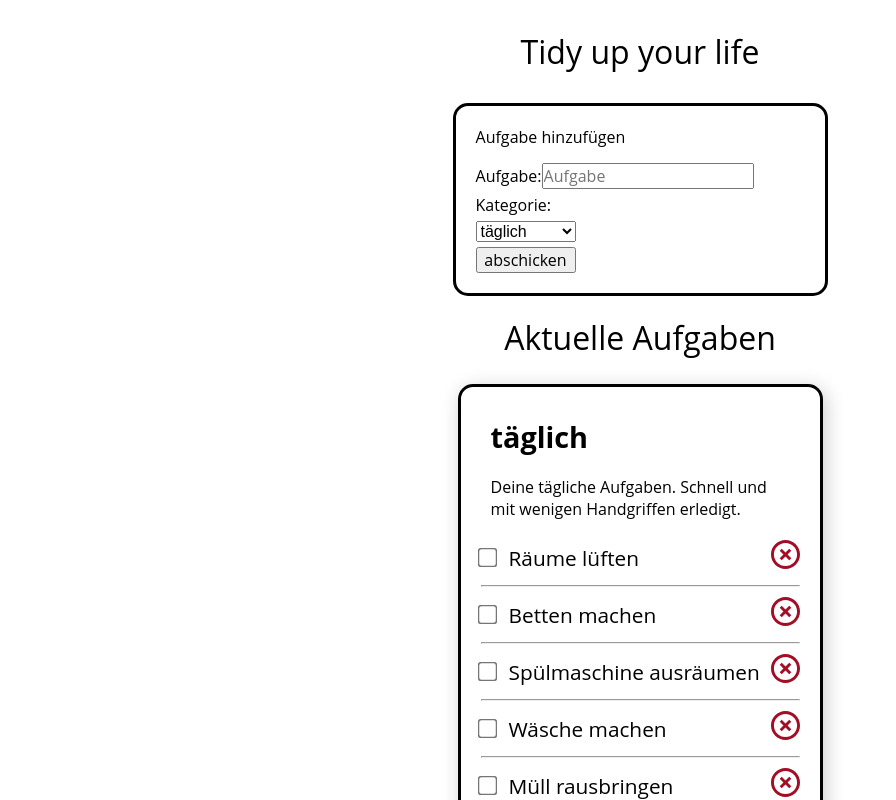
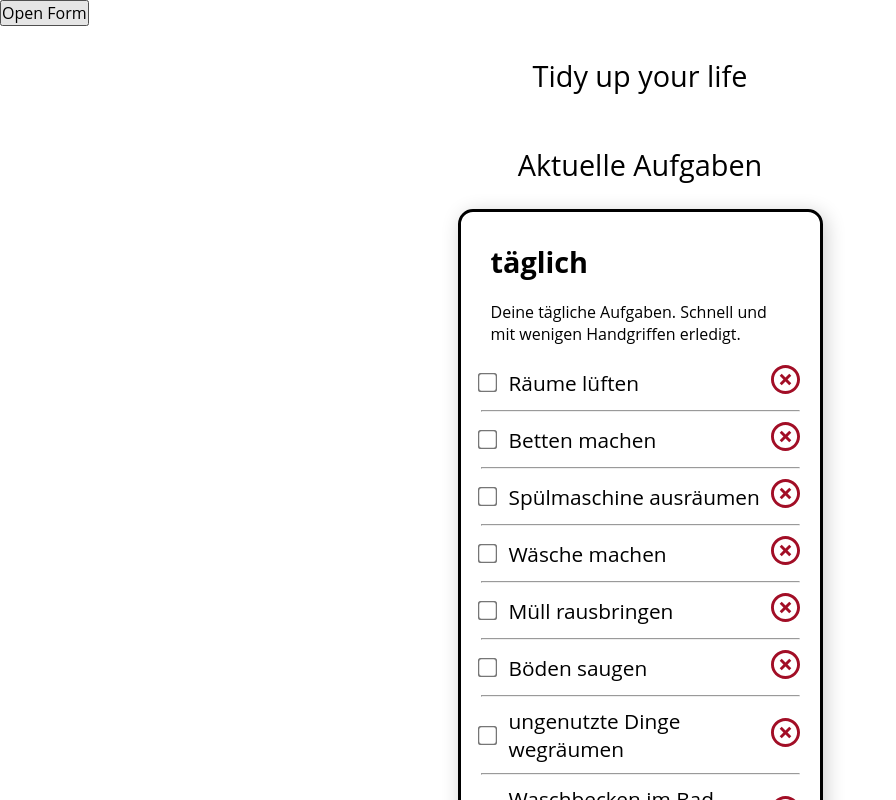
Before and after one commit to alicie232/capstone-project, a React (Create React App) app: page / in a window 1280 px wide. Shown: the top 800 px of the page, without its empty margins (0-896 px from the left). Built offline with nearby package versions, Linux system fonts and the light colour scheme.

Commit message:
add Modal for NewTodo Form

```diff
--- a/src/App.js
+++ b/src/App.js
@@ -9,10 +9,10 @@ const templatesFromLocal = loadFromLocalStorage('TaskTemplates');
 const todosFromLocal = loadFromLocalStorage(new Date().toLocaleDateString());
 
 export default function App() {
+  const [isOpen, setIsOpen] = useState(false);
   const [taskTemplates] = useState(() => {
     return templatesFromLocal ?? dailyTodos;
   });
-
   const [todos, setTodos] = useState(() => {
     const todaysTodos = taskTemplates.filter(todo => todo.weekday === new Date().getDay() || todo.weekday === 42);
 
@@ -35,6 +35,7 @@ export default function App() {
         return todo;
       });
     });
+    setIsOpen(false);
   }
 
   function updateTodo(todoId, taskId) {
@@ -70,6 +71,10 @@ export default function App() {
     });
   }
 
+  function handleCloseForm() {
+    setIsOpen(false);
+  }
+
   useEffect(() => {
     writeToLocalStorage('TaskTemplates', taskTemplates);
   }, [taskTemplates]);
@@ -80,8 +85,10 @@ export default function App() {
 
   return (
     <>
+      <button onClick={() => setIsOpen(true)}>Open Form</button>
+      <NewTodoForm open={isOpen} onClose={handleCloseForm} insertNewTodo={insertNewTodo} />
+
       <StyledHeader>Tidy up your life</StyledHeader>
-      <NewTodoForm insertNewTodo={insertNewTodo} />
       <HomePage
         todos={todos}
         insertNewTodo={insertNewTodo}
@@ -96,5 +103,5 @@ export default function App() {
 const StyledHeader = styled.header`
   margin: 30px;
   text-align: center;
-  font-size: 2rem;
+  font-size: var(--fontsize-large);
 `;
--- a/src/GlobalStyles.js
+++ b/src/GlobalStyles.js
@@ -5,6 +5,9 @@ const styled = {createGlobalStyle};
 export default styled.createGlobalStyle`
   :root {
     --color-highlight: #333333;
+    --fontsize-small: 1rem;
+    --fontsize-medium: 1.3rem;
+    --fontsize-large: 1.8rem;
   }
 
   * {
@@ -15,7 +18,6 @@ export default styled.createGlobalStyle`
 
   body {
     margin: 0;
-    font-size: 1rem;
     font-family: 'Open Sans', sans-serif;
   }
 
--- a/src/components/NewTodoForm.js
+++ b/src/components/NewTodoForm.js
@@ -4,9 +4,8 @@ import styled from 'styled-components';
 import {dailyTodos} from '../db';
 import {loadFromLocalStorage, writeToLocalStorage} from '../util/localstorage';
 
-export default function NewTodoForm({insertNewTodo}) {
+export default function NewTodoForm({insertNewTodo, open, onClose}) {
   const [task, setTask] = useState('');
-
   const [category, setCategory] = useState(42);
 
   function handleSubmit(event) {
@@ -31,13 +30,17 @@ export default function NewTodoForm({insertNewTodo}) {
     insertNewTodo(category, newTask);
     setTask('');
   }
+  if (!open) return null;
+  return (
+    <>
+      <Overlay />
+      <ModalStyles>
+        <StyledHeader>Aufgabe hinzufügen</StyledHeader>
 
-  return (
         <StyledForm onSubmit={handleSubmit}>
-      <StyledHeader>Aufgabe hinzufügen</StyledHeader>
-      <label htmlFor="task">
-        Aufgabe:
-        <input
+          <StyledLabelInput htmlFor="task">
+            Aufgabe hinzufügen:
+            <TaskInput
               id="task"
               type="text"
               value={task}
@@ -48,9 +51,10 @@ export default function NewTodoForm({insertNewTodo}) {
               autoComplete="off"
               required
             />
-      </label>
+          </StyledLabelInput>
 
-      <label htmlFor="category">Kategorie:</label>
+          <StyledLabelSelect htmlFor="category">
+            Kategorie:
             <StyledSelect
               id="category"
               name="category"
@@ -68,11 +72,42 @@ export default function NewTodoForm({insertNewTodo}) {
               <option value="6">Samstag</option>
               <option value="0">Sonntag</option>
             </StyledSelect>
+          </StyledLabelSelect>
 
-      <StyledButton type="submit">abschicken</StyledButton>
+          <StyledSubmitButton type="submit">senden</StyledSubmitButton>
         </StyledForm>
+        <StyledCloseButton onClick={onClose}>zurück</StyledCloseButton>
+      </ModalStyles>
+    </>
   );
 }
+const Overlay = styled.div`
+  position: fixed;
+  top: 0;
+  left: 0;
+  right: 0;
+  bottom: 0;
+  background-color: rgba(0, 0, 0, 0.7);
+  z-index: 1;
+`;
+
+const ModalStyles = styled.div`
+  position: fixed;
+  top: 50%;
+  left: 50%;
+  transform: translate(-50%, -50%);
+  background-color: #fff;
+  padding: 50px;
+  z-index: 1;
+
+  display: flex;
+  flex-direction: column;
+  gap: 20px;
+`;
+
+const StyledHeader = styled.header`
+  padding-bottom: 10px;
+`;
 
 const StyledForm = styled.form`
   max-width: 375px;
@@ -85,8 +120,18 @@ const StyledForm = styled.form`
   border-radius: 15px;
 `;
 
-const StyledHeader = styled.header`
-  padding-bottom: 10px;
+const StyledLabelInput = styled.label`
+  display: flex;
+  flex-direction: column;
+  gap: 20px;
+`;
+
+const TaskInput = styled.input``;
+
+const StyledLabelSelect = styled.label`
+  display: flex;
+  flex-direction: column;
+  gap: 20px;
 `;
 
 const StyledSelect = styled.select`
@@ -94,6 +139,10 @@ const StyledSelect = styled.select`
   font-size: 16px;
 `;
 
-const StyledButton = styled.button`
+const StyledSubmitButton = styled.button`
   width: 100px;
 `;
+
+const StyledCloseButton = styled.button`
+  width: 100px;
+`;
--- a/src/components/TaskList.js
+++ b/src/components/TaskList.js
@@ -22,10 +22,8 @@ export default function TaskList({todos, onTodoChange, deleteTodo}) {
                         data-taskid={task.id}
                         onChange={onTodoChange}
                       />
-
                       <Task checked={task.isChecked}>{task.task}</Task>
                     </StyledLabel>
-
                     <DeleteButton
                       type="button"
                       onClick={event => {
@@ -57,7 +55,7 @@ const Wrapper = styled.article`
 `;
 
 const StyledTitle = styled.h3`
-  font-size: 1.8rem;
+  font-size: var(--fontsize-large);
   padding: 10px;
 `;
 
@@ -77,7 +75,7 @@ const ListItem = styled.li`
   display: flex;
   list-style: none;
   justify-content: space-between;
-  font-size: 1.3rem;
+  font-size: var(--fontsize-medium);
   padding: 10px 0 10px 0;
 `;
 
--- a/src/pages/HomePage.js
+++ b/src/pages/HomePage.js
@@ -24,7 +24,7 @@ const Wrapper = styled.div`
 `;
 
 const StyledHeader = styled.header`
-  font-size: 2rem;
+  font-size: var(--fontsize-large);
   text-align: center;
   padding: 20px;
 `;
```
Also changed, not shown: 1 other file (tests, documents, lock files or other folders). Lines whose indentation alone changed are shown as unchanged.
